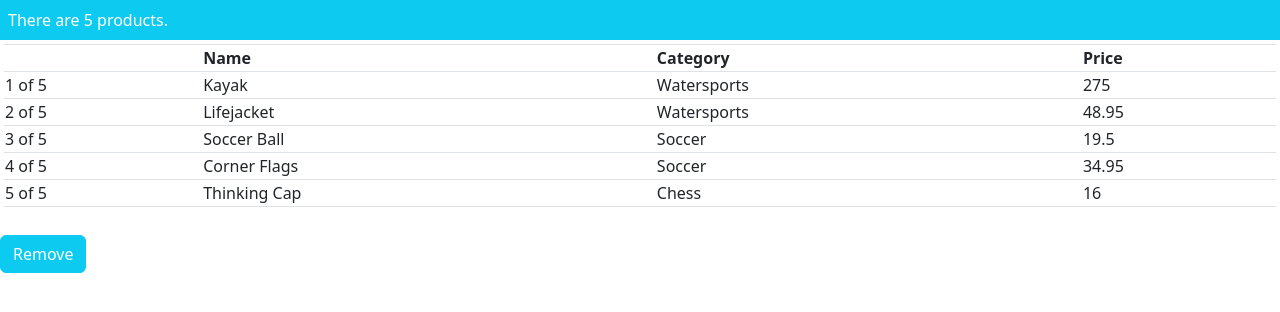
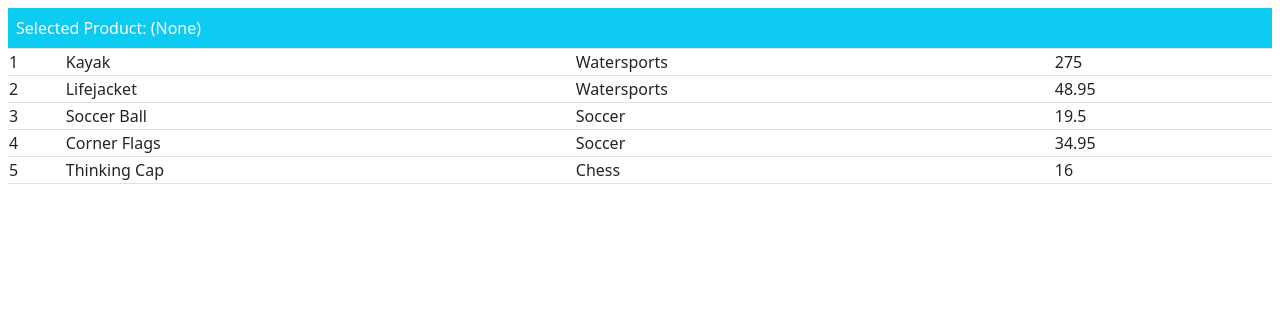
Before and after one commit to AslanHalil/AngularExample, an Angular app: page / in a window 1280 px wide. Shown: the top 312 px of the page. Built offline with nearby package versions, Linux system fonts and the light colour scheme.

Commit message:
Using Event Binding.

```diff
--- a/src/app/component.ts
+++ b/src/app/component.ts
@@ -1,4 +1,4 @@
-import {Component, computed} from "@angular/core";
+import {Component, computed, signal} from "@angular/core";
 import {Model} from "./repository.model";
 import {Product} from "./product.model";
 
@@ -8,7 +8,6 @@ import {Product} from "./product.model";
 })
 export class ProductComponent {
   private model: Model = new Model();
-  targetName: string = "Kayak";
   products = computed<Product[]>(() => this.model.Products());
   count = computed<number>(() => this.products().length);
 
@@ -16,7 +15,9 @@ export class ProductComponent {
     return this.model.getProduct(key);
   }
 
-  removeProduct() {
-    this.model.deleteProduct(this.model.Products()[0].id ?? 0);
+  selectedProduct = signal<string | undefined>(undefined);
+
+  getSelected(product: Product): boolean {
+    return product.name == this.selectedProduct();
   }
 }
--- a/src/app/template.html
+++ b/src/app/template.html
@@ -1,20 +1,16 @@
-<div class="text-white">
-  <div class="bg-info p-2">
-    There are {{count()}} products.
+<div class="p-2">
+  <div class="bg-info text-white p-2">
+    Selected Product: {{selectedProduct() ?? '(None)'}}
   </div>
-  <div class="p-1">
-    <table class="table table-sm table-bordered text-dark">
-      <tr><th></th><th>Name</th><th>Category</th><th>Price</th></tr>
-      <tr *ngFor="let item of products();
- let i = index; let c = count">
-        <td>{{ i + 1 }} of {{ c }}</td>
-        <td>{{item.name}}</td>
-        <td>{{item.category}}</td>
-        <td>{{item.price}}</td>
-      </tr>
-    </table>
-  </div>
+  <table class="table table-sm table-bordered">
+    <tr *ngFor="let item of products(); let i = index"
+        [class.bg-info]="getSelected(item)">
+      <td (mouseover)="selectedProduct.set(item.name)">
+        {{i + 1}}
+      </td>
+      <td>{{item.name}}</td>
+      <td>{{item.category}}</td>
+      <td>{{item.price}}</td>
+    </tr>
+  </table>
 </div>
-<button class="btn btn-info text-white mt-2" (click)="removeProduct()">
-  Remove
-</button>
```
